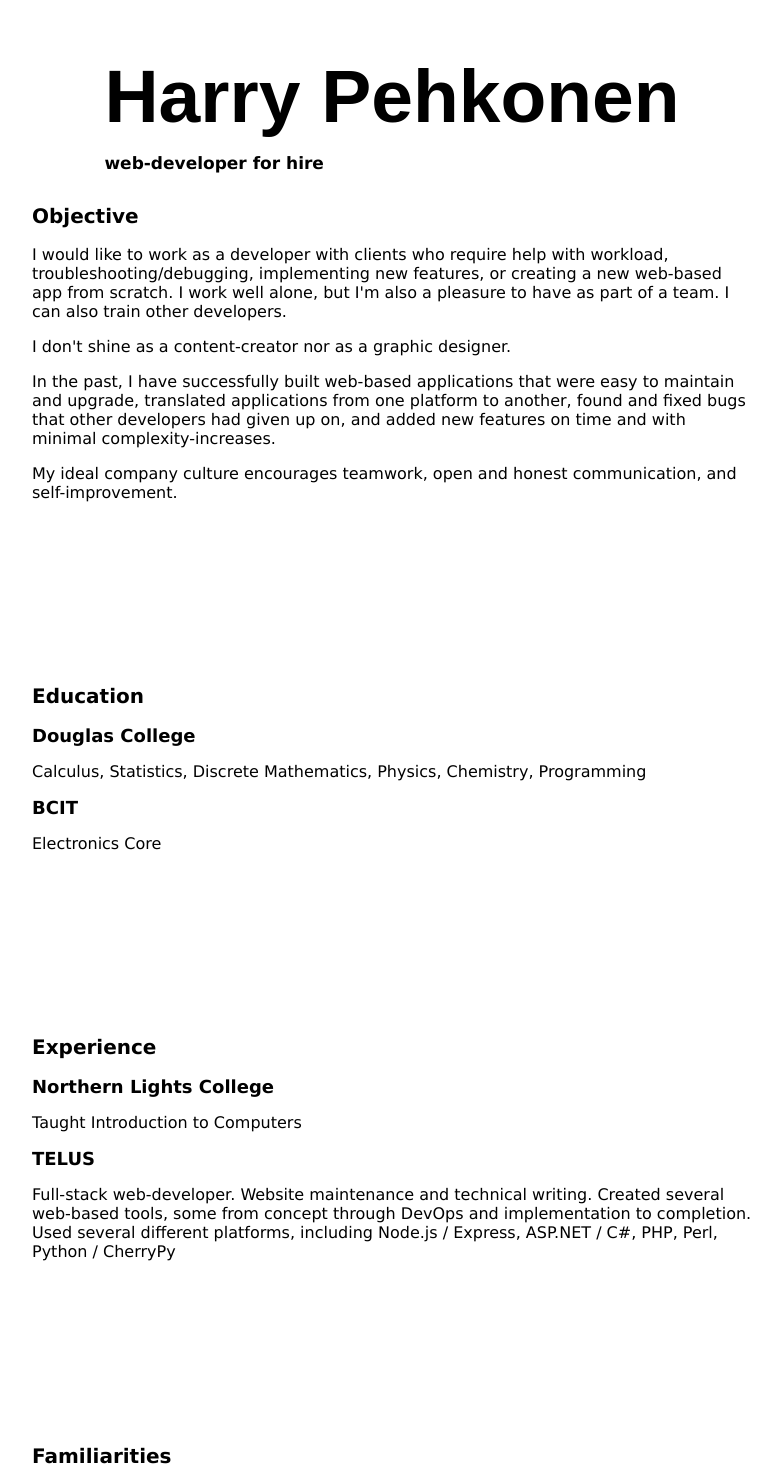
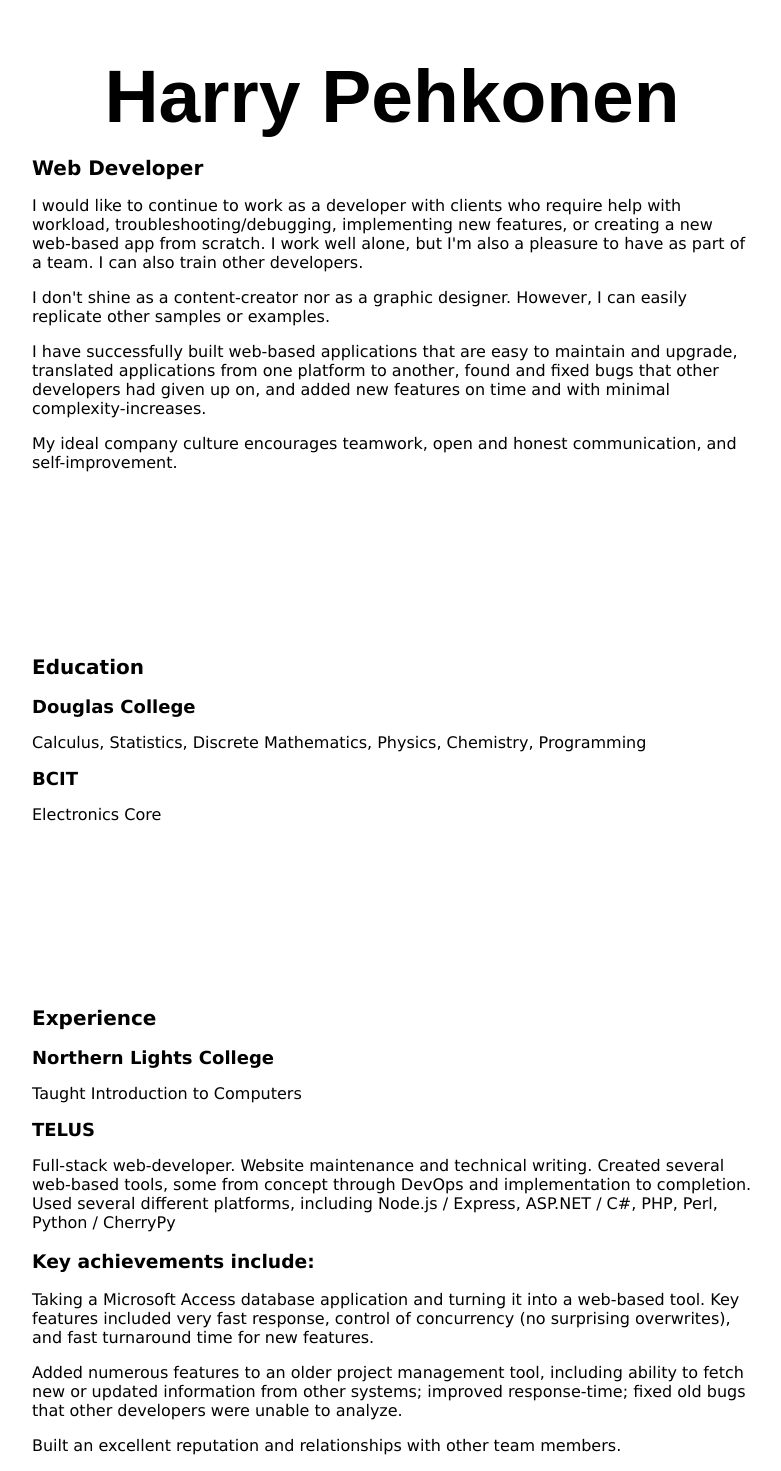
Before and after one commit to HarryPehkonen/harrypehkonen-com, a website: page static/index.html in a window 1280 px wide. Shown: the part 5-1476 px from the top of the page, without its empty margins (248-1029 px from the left). Drawn offline with Linux system fonts and the light colour scheme; a web font is replaced by a local one.

Commit message:
key achievements, etc

```diff
--- a/static/index.html
+++ b/static/index.html
@@ -15,25 +15,25 @@
 <header>
   <div>
     <h1>Harry Pehkonen</h1>
-    <h2>Web&#45;Developer For Hire</h2>
   </div>
 </header>
 
 <section class="objective">
-    <h1>Objective</h1>
+    <h1>Web Developer</h1>
 
-    <p>I would like to work as a developer with clients who require help with
-    workload, troubleshooting/debugging, implementing new features, or
-    creating a new web&#45;based app from scratch.  I work well alone,
-    but I'm also a pleasure to have as part of a team.  I can also train
-    other developers.</p>
+    <p>I would like to continue to work as a developer with clients who
+    require help with workload, troubleshooting/debugging, implementing
+    new features, or creating a new web&#45;based app from scratch.  I
+    work well alone, but I'm also a pleasure to have as part of a team.
+    I can also train other developers.</p>
 
-    <p>I don't shine as a content&#45;creator nor as a graphic designer.</p>
+    <p>I don't shine as a content&#45;creator nor as a graphic designer.
+    However, I can easily replicate other samples or examples.</p>
 
-    <p>In the past, I have successfully built web&#45;based applications
-    that were easy to maintain and upgrade, translated applications from
-    one platform to another, found and fixed bugs that other developers
-    had given up on, and added new features on time and with minimal
+    <p>I have successfully built web&#45;based applications that are
+    easy to maintain and upgrade, translated applications from one
+    platform to another, found and fixed bugs that other developers had
+    given up on, and added new features on time and with minimal
     complexity&#45;increases.</p>
 
     <p>My ideal company culture encourages teamwork, open and honest
@@ -71,11 +71,27 @@
     several different platforms, including Node.js / Express, ASP.NET /
     C#, PHP, Perl, Python / CherryPy</p>
 
+    <h3>Key achievements include:</h3>
+
+
+    <p>Taking a Microsoft Access database application and turning it
+    into a web-based tool.  Key features included very fast response,
+    control of concurrency (no surprising overwrites), and fast
+    turnaround time for new features.</p>
+
+    <p>Added numerous features to an older project management tool,
+    including ability to fetch new or updated information from other
+    systems; improved response-time; fixed old bugs that other
+    developers were unable to analyze.</p>
+
+    <p>Built an excellent reputation and relationships with other
+    team members.</p>
+
 </section>
 
 
 <section class="familiarities">
-    <h1>Familiarities</h1>
+    <h1>Technical Proficiencies</h1>
 
     <ul>
         <li>JavaScript, Node.js</li>
```
